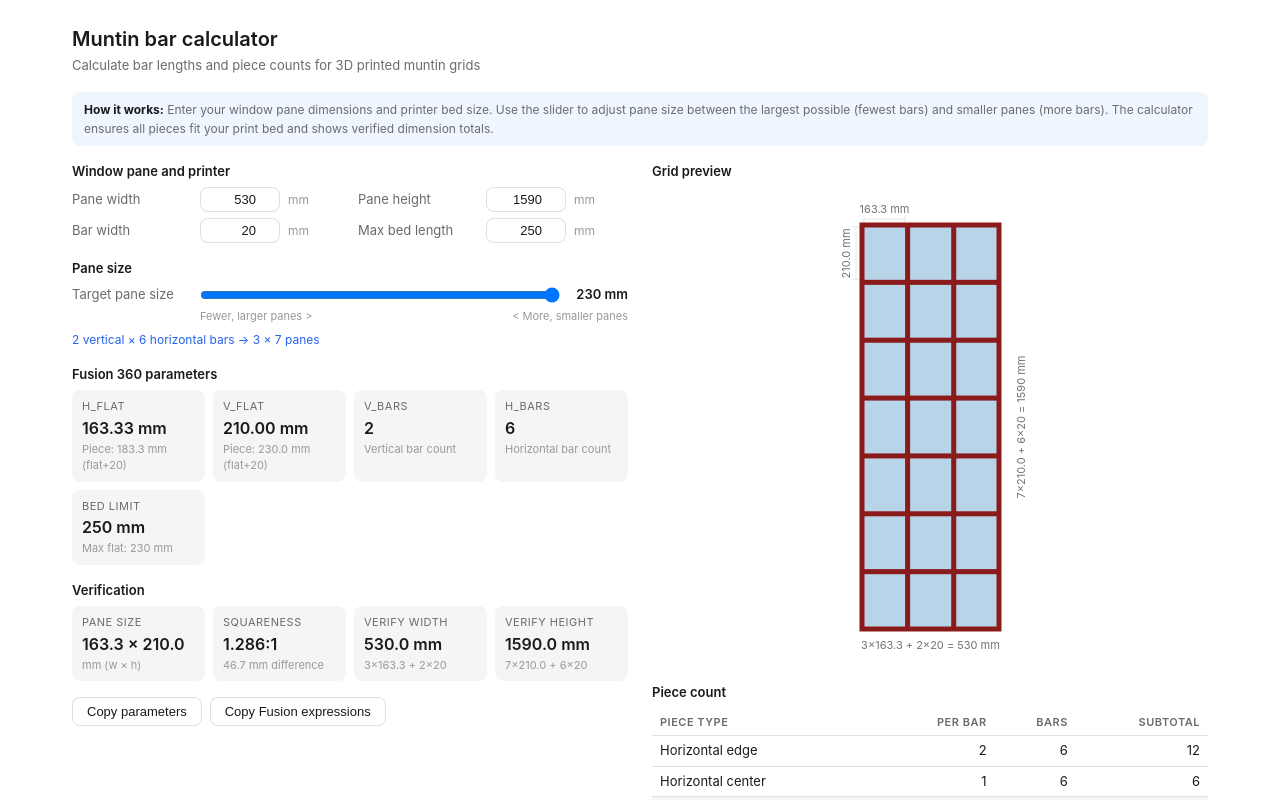
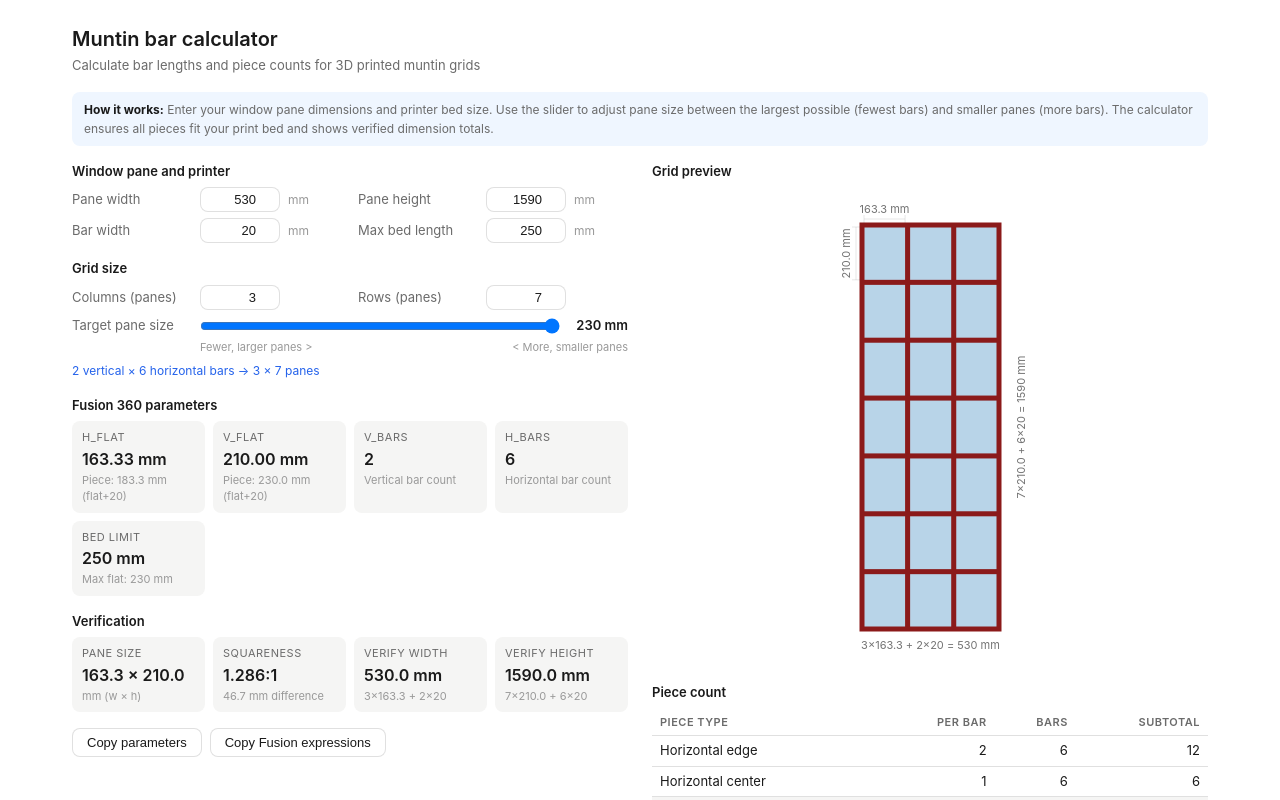
Before and after one commit to emorin310/muntin-calculator, a plain HTML site: page index.html in a window 1280 px wide. Both pictures are taken after a click on the button "Copy parameters". Shown: the top 800 px of the page. Drawn offline with Linux system fonts and the light colour scheme.

Commit message:
Add manual columns/rows grid inputs

```diff
--- a/index.html
+++ b/index.html
@@ -99,8 +99,18 @@
     </div>
 
     <div class="section">
-      <div class="section-label">Pane size</div>
-      <div class="slider-row">
+      <div class="section-label">Grid size</div>
+      <div class="input-grid">
+        <div class="input-row">
+          <label for="gridCols">Columns (panes)</label>
+          <input type="number" id="gridCols" value="3" min="2" max="50">
+        </div>
+        <div class="input-row">
+          <label for="gridRows">Rows (panes)</label>
+          <input type="number" id="gridRows" value="7" min="2" max="100">
+        </div>
+      </div>
+      <div class="slider-row" style="margin-top: 6px;">
         <label for="pSlider">Target pane size</label>
         <input type="range" id="pSlider" min="20" max="230" value="230" step="1">
         <span class="slider-val" id="pVal">230 mm</span>
@@ -147,8 +157,10 @@
 
 <script>
 const $ = id => document.getElementById(id);
+let gridManual = false; // true when user manually edits cols/rows
 ['paneW','paneH','barW','maxBed'].forEach(id => $(id).addEventListener('input', updateSlider));
-$('pSlider').addEventListener('input', calc);
+$('pSlider').addEventListener('input', () => { gridManual = false; calcFromSlider(); });
+['gridCols','gridRows'].forEach(id => $(id).addEventListener('input', () => { gridManual = true; calc(); }));
 
 function updateSlider() {
   let I = +$('barW').value || 20;
@@ -161,7 +173,8 @@ function updateSlider() {
   let cur = +$('pSlider').value;
   if (cur > slMax) $('pSlider').value = slMax;
   if (cur < slMin) $('pSlider').value = slMin;
-  calc();
+  if (!gridManual) calcFromSlider();
+  else calc();
 }
 
 function barsForTarget(span, I, target) {
@@ -174,6 +187,27 @@ function barsForTarget(span, I, target) {
   return Math.max(1, hi);
 }
 
+function calcFromSlider() {
+  let W = +$('paneW').value || 530;
+  let H = +$('paneH').value || 1590;
+  let I = +$('barW').value || 20;
+  let mb = +$('maxBed').value || 250;
+  let maxFlat = mb - I;
+  let target = +$('pSlider').value;
+
+  let V = barsForTarget(W, I, target);
+  let HB = barsForTarget(H, I, target);
+  let hF = (W - V * I) / (V + 1);
+  while (hF > maxFlat && V < 50) { V++; hF = (W - V * I) / (V + 1); }
+  let vF = (H - HB * I) / (HB + 1);
+  while (vF > maxFlat && HB < 100) { HB++; vF = (H - HB * I) / (HB + 1); }
+
+  // Sync grid inputs
+  $('gridCols').value = V + 1;
+  $('gridRows').value = HB + 1;
+  calc();
+}
+
 function calc() {
   let W = +$('paneW').value || 530;
   let H = +$('paneH').value || 1590;
@@ -183,18 +217,12 @@ function calc() {
   let target = +$('pSlider').value;
   $('pVal').textContent = target + ' mm';
 
-  let V = barsForTarget(W, I, target);
-  let HB = barsForTarget(H, I, target);
-
-  // Ensure flats don't exceed bed
-  let hF = (W - V * I) / (V + 1);
-  while (hF > maxFlat && V < 50) { V++; hF = (W - V * I) / (V + 1); }
-  let vF = (H - HB * I) / (HB + 1);
-  while (vF > maxFlat && HB < 100) { HB++; vF = (H - HB * I) / (HB + 1); }
-
-  let c = V + 1, r = HB + 1;
-  hF = (W - V * I) / c;
-  vF = (H - HB * I) / r;
+  let c = Math.max(2, +$('gridCols').value || 3);
+  let r = Math.max(2, +$('gridRows').value || 7);
+  let V = c - 1;
+  let HB = r - 1;
+  let hF = (W - V * I) / c;
+  let vF = (H - HB * I) / r;
 
   // Bed check
   let hP = hF + I, vP = vF + I;
@@ -284,11 +312,10 @@ function drawGrid(W, H, V, HB, I, hF, vF) {
 
 function copyParams() {
   let W = +$('paneW').value, H = +$('paneH').value, I = +$('barW').value, mb = +$('maxBed').value;
-  let target = +$('pSlider').value;
-  let V = barsForTarget(W, I, target), HB = barsForTarget(H, I, target);
-  let maxFlat = mb - I;
-  let hF = (W - V * I) / (V + 1); while (hF > maxFlat && V < 50) { V++; hF = (W - V * I) / (V + 1); }
-  let vF = (H - HB * I) / (HB + 1); while (vF > maxFlat && HB < 100) { HB++; vF = (H - HB * I) / (HB + 1); }
+  let c = +$('gridCols').value, r = +$('gridRows').value;
+  let V = c - 1, HB = r - 1;
+  let hF = (W - V * I) / c;
+  let vF = (H - HB * I) / r;
   let t = 'Muntin Bar Parameters\n' +
     'Window: ' + W + ' × ' + H + ' mm\n' +
     'Bed limit: ' + mb + ' mm (max flat: ' + (mb - I) + ' mm)\n' +
@@ -304,10 +331,10 @@ function copyParams() {
 
 function copyFusion() {
   let W = +$('paneW').value, H = +$('paneH').value, I = +$('barW').value;
-  let target = +$('pSlider').value, mb = +$('maxBed').value, maxFlat = mb - I;
-  let V = barsForTarget(W, I, target), HB = barsForTarget(H, I, target);
-  let hF = (W - V * I) / (V + 1); while (hF > maxFlat && V < 50) { V++; hF = (W - V * I) / (V + 1); }
-  let vF = (H - HB * I) / (HB + 1); while (vF > maxFlat && HB < 100) { HB++; vF = (H - HB * I) / (HB + 1); }
+  let c = +$('gridCols').value, r = +$('gridRows').value;
+  let V = c - 1, HB = r - 1;
+  let hF = (W - V * I) / c;
+  let vF = (H - HB * I) / r;
   let t = 'Fusion 360 User Parameters:\n\n' +
     'pane_width = ' + W + ' (mm)\n' +
     'pane_height = ' + H + ' (mm)\n' +
@@ -326,7 +353,7 @@ function flashBtn(idx) {
   setTimeout(() => btn.textContent = orig, 2000);
 }
 
-updateSlider();
+calcFromSlider();
 </script>
 </body>
 </html>
```
